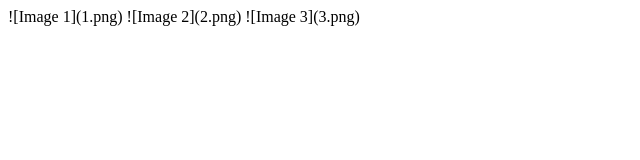
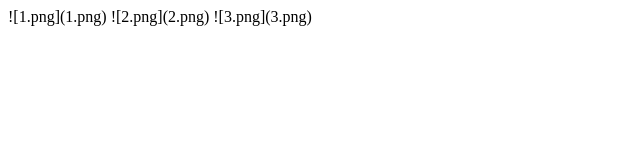
Before and after one commit to Nousinred/nousinred.github.io, a plain HTML site: page index.html in a window 1280 px wide. Shown: the whole page, without its empty margins (0-640 px from the left). Drawn offline with Linux system fonts and the light colour scheme.

Commit message:
Update index.html

```diff
--- a/index.html
+++ b/index.html
@@ -1,8 +1,8 @@
 <!DOCTYPE html>
 <html lang="fr">
 <body>
-![Image 1](1.png)
-![Image 2](2.png)
-![Image 3](3.png)
+![1.png](1.png)
+![2.png](2.png)
+![3.png](3.png)
 </body>
 </html>
```
